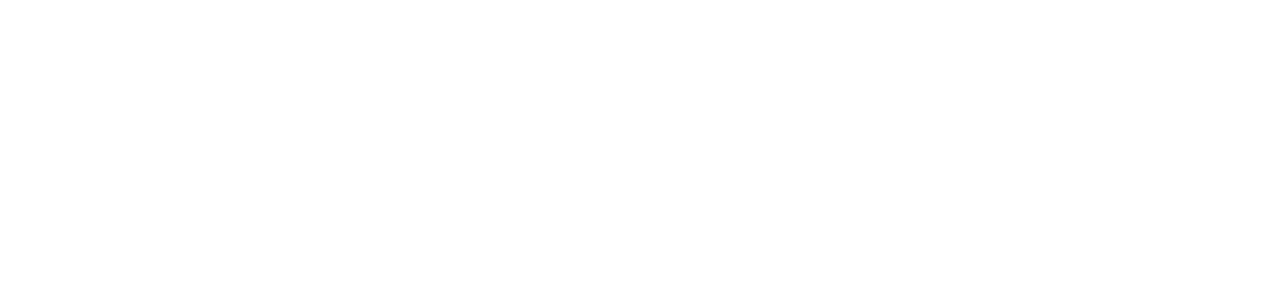
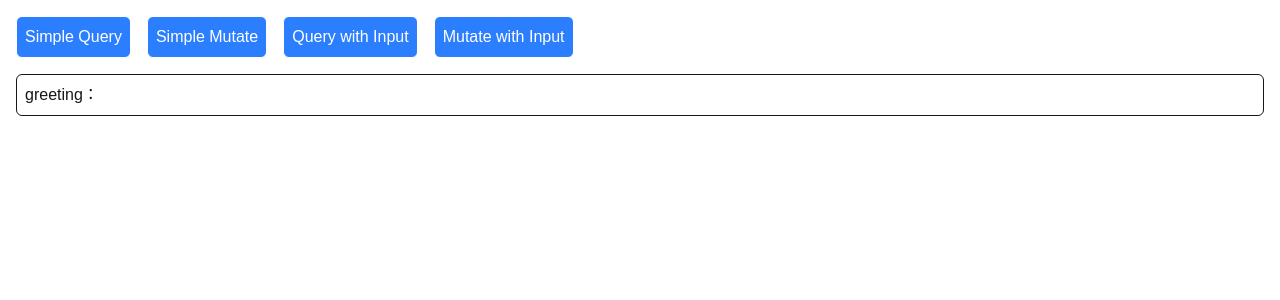
Before and after one commit to williamKKday/trpc-demo, a Next.js app: page / in a window 1280 px wide. Shown: the top 300 px of the page. Built offline with nearby package versions, Linux system fonts and the light colour scheme; no server answers.

Commit message:
feat: tRPC setup and basic usage

```diff
--- /dev/null
+++ b/app/api/trpc/[...trpc]/route.ts
@@ -0,0 +1,14 @@
+import appRouter from "@/trpc";
+
+import { fetchRequestHandler } from "@trpc/server/adapters/fetch";
+import { NextRequest } from "next/server";
+
+function handler(req: NextRequest) {
+  return fetchRequestHandler({
+    endpoint: "/api/trpc",
+    req,
+    router: appRouter,
+    createContext: () => ({}),
+  });
+}
+export { handler as GET, handler as POST };
--- a/app/page.tsx
+++ b/app/page.tsx
@@ -1,3 +1,71 @@
+"use client";
+import client from "@/trpc/client";
+import { useEffect, useState } from "react";
+import Button from "@/components/button";
+
 export default function Home() {
-  return null;
+  const [greeting, setGreeting] = useState("");
+
+  useEffect(() => {
+    // batch requests
+    const fetchGreetings = async () => {
+      Promise.all([
+        client.greeting.query.query(),
+        client.greeting.mutate.mutate(),
+        client.greeting.sayHello.query("Rezio"),
+        client.greeting.sayHelloToUser.mutate({ name: "Rezio", age: 5 }),
+      ]).then(([query, mutate, sayHello, sayHelloToUser]) => {
+        console.log(query, mutate, sayHello, sayHelloToUser);
+      });
+    };
+
+    fetchGreetings();
+  }, []);
+
+  return (
+    <div className="p-4">
+      <div className="flex gap-4">
+        <Button
+          onClick={async () => {
+            const result = await client.greeting.query.query();
+            setGreeting(result);
+          }}
+        >
+          Simple Query
+        </Button>
+        <Button
+          onClick={async () => {
+            const result = await client.greeting.mutate.mutate();
+            setGreeting(result);
+          }}
+        >
+          Simple Mutate
+        </Button>
+        <Button
+          onClick={async () => {
+            const result = await client.greeting.sayHello.query("Rezio");
+            setGreeting(result);
+          }}
+        >
+          Query with Input
+        </Button>
+        <Button
+          onClick={async () => {
+            const result = await client.greeting.sayHelloToUser.mutate({
+              name: "Rezio",
+              age: 5,
+            });
+            setGreeting(result);
+          }}
+        >
+          Mutate with Input
+        </Button>
+      </div>
+
+      <div className="mt-4 p-2 border rounded-md flex gap-2">
+        <div>greeting：</div>
+        <div>{greeting}</div>
+      </div>
+    </div>
+  );
 }
--- /dev/null
+++ b/components/button.tsx
@@ -0,0 +1,18 @@
+function Button({
+  children,
+  onClick,
+}: {
+  children: React.ReactNode;
+  onClick: () => void;
+}) {
+  return (
+    <button
+      className="p-2 border rounded-md bg-blue-500 text-white cursor-pointer"
+      onClick={onClick}
+    >
+      {children}
+    </button>
+  );
+}
+
+export default Button;
--- /dev/null
+++ b/trpc/client.ts
@@ -0,0 +1,13 @@
+import type { AppRouter } from "@/trpc/index";
+
+import { createTRPCClient, httpBatchLink } from "@trpc/client";
+
+const client = createTRPCClient<AppRouter>({
+  links: [
+    httpBatchLink({
+      url: `http://localhost:3000/api/trpc`,
+    }),
+  ],
+});
+
+export default client;
--- /dev/null
+++ b/trpc/core.ts
@@ -0,0 +1,7 @@
+import { initTRPC } from "@trpc/server";
+
+// You can use any variable name you like.
+const t = initTRPC.create();
+
+export const router = t.router;
+export const publicProcedure = t.procedure;
--- /dev/null
+++ b/trpc/index.ts
@@ -0,0 +1,13 @@
+import type { inferRouterInputs, inferRouterOutputs } from "@trpc/server";
+
+import { router } from "./core";
+import { greetingRouter } from "./routes/greeting";
+
+const appRouter = router({
+  greeting: greetingRouter,
+});
+
+export type RouterInput = inferRouterInputs<AppRouter>;
+export type RouterOutput = inferRouterOutputs<AppRouter>;
+export type AppRouter = typeof appRouter;
+export default appRouter;
--- /dev/null
+++ b/trpc/routes/greeting.ts
@@ -0,0 +1,33 @@
+import { z } from "zod";
+
+import { publicProcedure, router } from "@/trpc/core";
+
+export const greetingRouter = router({
+  // simple query
+  query: publicProcedure.query(() => {
+    return "query";
+  }),
+  // simple mutation
+  mutate: publicProcedure.mutation(() => {
+    return "mutated";
+  }),
+
+  // query with input and output
+  sayHello: publicProcedure
+    .input(z.string())
+    .output(z.string())
+    .query(({ input }) => {
+      return `Hello, ${input}!`;
+    }),
+
+  sayHelloToUser: publicProcedure
+    .input(
+      z.object({
+        name: z.string(),
+        age: z.number(),
+      })
+    )
+    .mutation(({ input }) => {
+      return `Hello, ${input.name}! You are ${input.age} years old.`;
+    }),
+});
```
